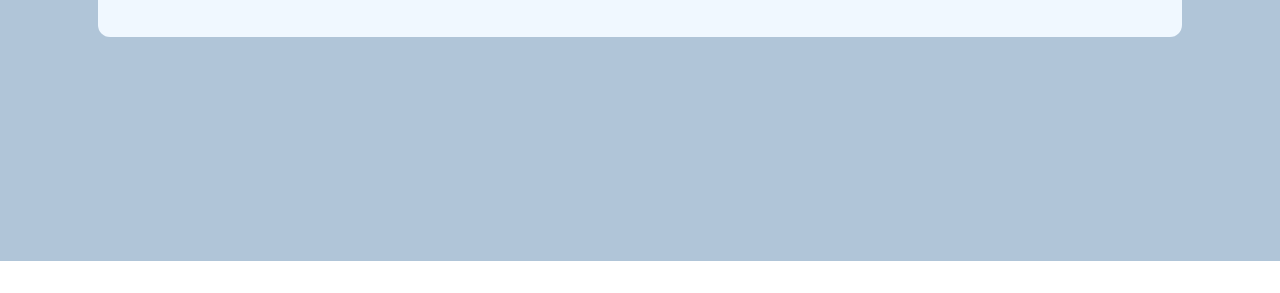
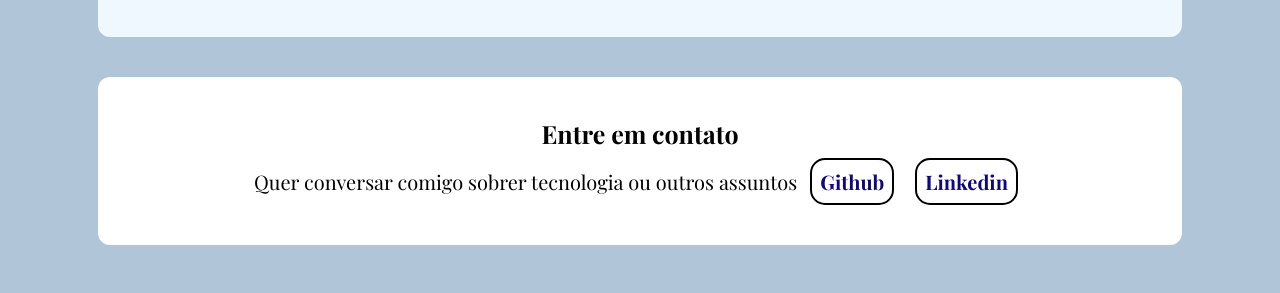
Before and after one commit to emiliofavoretto/meu-primeiro-site, a plain HTML site: page index.html in a window 1280 px wide. Shown: the part 539-832 px from the top of the page. Before the commit the page ends 800 px from the top, so only its background shows below. Drawn offline with nearby package versions, Linux system fonts and the light colour scheme; a web font is replaced by a local one.

Commit message:
finaliza sessão contact

```diff
--- a/assets/styles/index.css
+++ b/assets/styles/index.css
@@ -83,3 +83,42 @@ li:hover {
     border-bottom: 3px solid rgb(32, 40, 77);
     margin-bottom: 20px;
 }
+
+contact {
+    display: block;
+    background-color: rgb(255, 255, 255);
+    width: 90%;
+    margin: 0px auto;
+    padding: 40px;
+    border-radius: 12px;
+    margin-top: 40px;
+}
+
+contact h2 {
+    margin-bottom: 8px;
+    font-size: 25px;
+    text-align: center;
+}
+
+contact p {
+    text-align: center;
+    font-size: 20px;
+}
+
+contact a {
+    color: rgb(15, 7, 128);
+    text-decoration: none;
+    font-weight: bold;
+    padding: 0.5rem;
+    margin:  0 0.5rem;
+    border: 2px solid rgb(0, 0, 0);
+    border-radius: 15px;
+    display: inline-block;
+    transition: all 0.3 ease;
+}
+
+contact a:hover {
+    background-color: aqua;
+    color: rgb(0, 0, 0);
+    transform: translateY(-2px);
+}
--- a/index.html
+++ b/index.html
@@ -31,6 +31,14 @@
                 <li>Criar sistemas de desenvolvimento web</li>
             </ul>
           </meus-hobbies>
+
+        <contact>
+         <h2>Entre em contato</h2>
+         <p>Quer conversar comigo sobrer tecnologia ou outros assuntos
+         <a href="https://github.com/emiliofavoretto" target="_blank">Github</a>
+         <a href="https://www.linkedin.com/in/emilio-favoretto-a20799349/" target="_blank">Linkedin</a>
+        </p>
+        </contact>
     </main>
 </body>
 </html>
```
